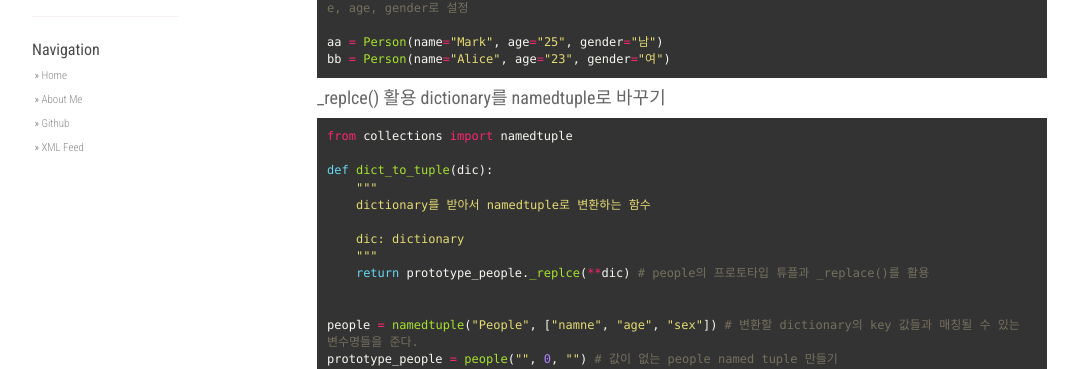
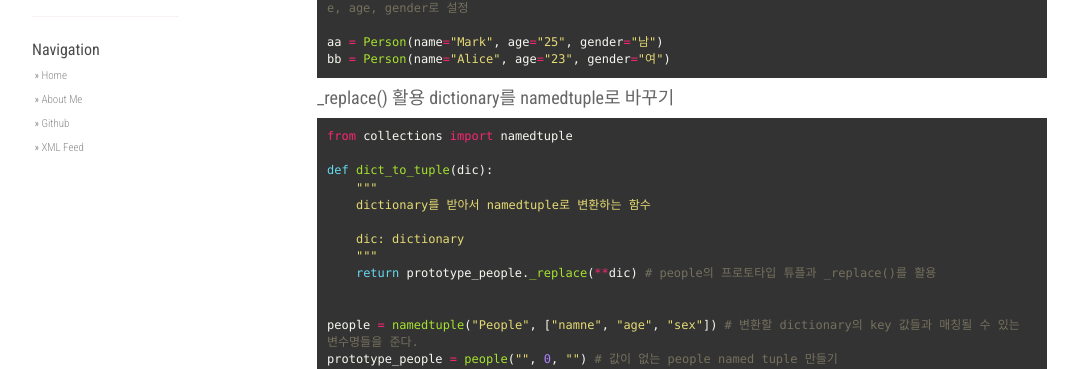
Before and after one commit to lee-seul/lee-seul.github.com, a Jekyll site: the page built from _posts/2017-02-22-python-collections-module-04.markdown, in a window 1280 px wide and 900 px high. Shown: the part 351-720 px from the top of the window, without its empty margins (53-1131 px from the left). Built offline with Jekyll 4.4.1, drawn with Linux system fonts in a browser that asks for light colours; nearby versions of some CDN libraries; comment, search, counter and statistics services are not loaded.

Commit message:
오타 수정

```diff
--- a/_posts/2017-02-22-python-collections-module-04.markdown
+++ b/_posts/2017-02-22-python-collections-module-04.markdown
@@ -29,7 +29,7 @@ bb = Person(name="Alice", age="23", gender="여")
 {% endhighlight %}
 
 
-#### _replce() 활용 dictionary를 namedtuple로 바꾸기
+#### _replace() 활용 dictionary를 namedtuple로 바꾸기
 
 {% highlight python %}
 
@@ -41,7 +41,7 @@ def dict_to_tuple(dic):
 
     dic: dictionary
     """
-    return prototype_people._replce(**dic) # people의 프로토타입 튜플과 _replace()를 활용
+    return prototype_people._replace(**dic) # people의 프로토타입 튜플과 _replace()를 활용
 
 
 people = namedtuple("People", ["namne", "age", "sex"]) # 변환할 dictionary의 key 값들과 매칭될 수 있는 변수명들을 준다.
```
